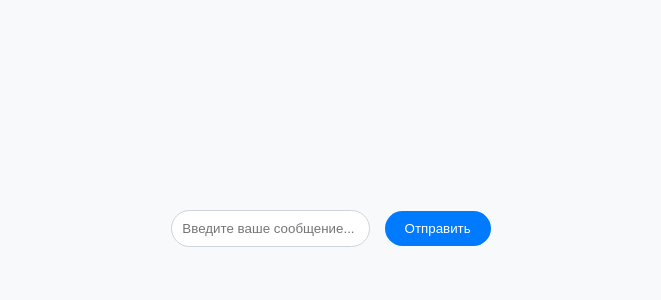
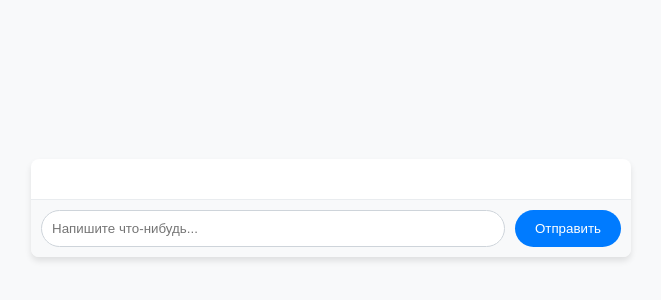
Before and after one commit to Tbma1/tg-webapp-neurogpt, a plain HTML site: page index.html in a window 1280 px wide. Shown: the part 192-492 px from the top of the page, without its empty margins (309-970 px from the left). Drawn offline with Linux system fonts and the light colour scheme.

Commit message:
Update index.html

```diff
--- a/index.html
+++ b/index.html
@@ -1,16 +1,18 @@
 <!DOCTYPE html>
-<html lang="en">
+<html lang="ru">
 <head>
     <meta charset="UTF-8">
     <meta name="viewport" content="width=device-width, initial-scale=1.0">
-    <title>ChatGPT Web App</title>
+    <title>Chat with ChatGPT</title>
     <link rel="stylesheet" href="style.css">
 </head>
 <body>
-    <div class="chat-container">
-        <div class="chat-box" id="chat-box"></div>
-        <input type="text" id="user-input" placeholder="Введите ваше сообщение...">
-        <button onclick="sendMessage()">Отправить</button>
+    <div class="chat-window">
+        <div id="chat-box" class="chat-box"></div>
+        <div class="input-area">
+            <input type="text" id="user-input" placeholder="Напишите что-нибудь..." autofocus>
+            <button onclick="sendMessage()">Отправить</button>
+        </div>
     </div>
     <script src="script.js"></script>
 </body>
```
